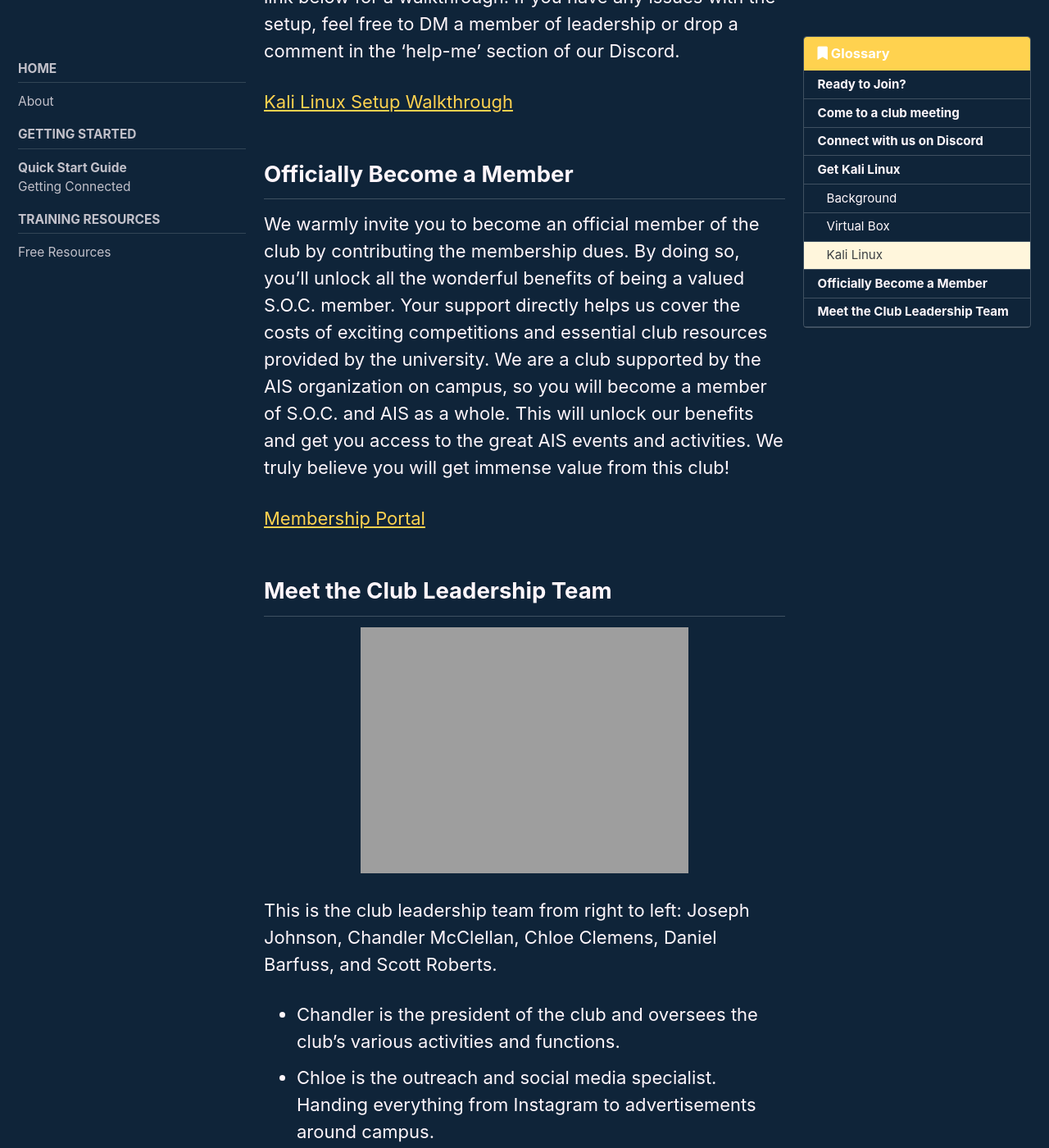
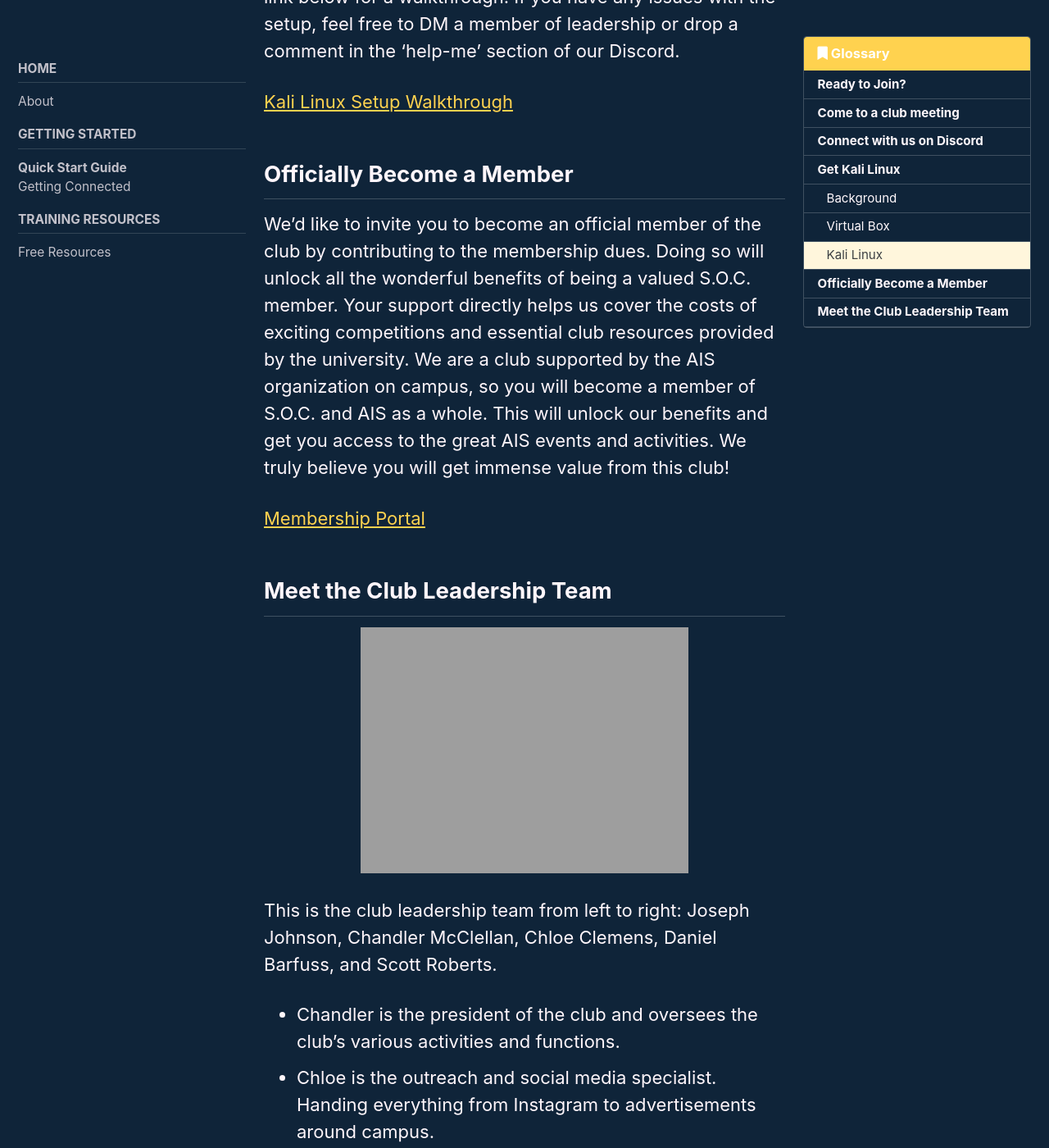
Before and after one commit to USUSOC/ususoc.github.io, a Jekyll site: the page built from _pages/doc_quick-start-guide.md, in a window 1280 px wide and 1400 px high, scrolled down 2126 px. Shown: the whole window at 82% size. Built offline with Jekyll 4.4.1, drawn with Linux system fonts in a browser that asks for light colours; cached includes are drawn as plain includes.

Commit message:
Update doc_quick-start-guide.md

```diff
--- a/_pages/doc_quick-start-guide.md
+++ b/_pages/doc_quick-start-guide.md
@@ -41,7 +41,7 @@ Once you have VirtualBox installed, you will set up your Kali Linux virtual mach
 
 ## Officially Become a Member
 
-We warmly invite you to become an official member of the club by contributing the membership dues. By doing so, you'll unlock all the wonderful benefits of being a valued S.O.C. member. Your support directly helps us cover the costs of exciting competitions and essential club resources provided by the university. We are a club supported by the AIS organization on campus, so you will become a member of S.O.C. and AIS as a whole. This will unlock our benefits and get you access to the great AIS events and activities. We truly believe you will get immense value from this club!
+We'd like to invite you to become an official member of the club by contributing to the membership dues. Doing so will unlock all the wonderful benefits of being a valued S.O.C. member. Your support directly helps us cover the costs of exciting competitions and essential club resources provided by the university. We are a club supported by the AIS organization on campus, so you will become a member of S.O.C. and AIS as a whole. This will unlock our benefits and get you access to the great AIS events and activities. We truly believe you will get immense value from this club!
 
 
 [Membership Portal](https://my.usu.edu/groups/student-organization-for-cybersecurity/page)
@@ -51,7 +51,7 @@ We warmly invite you to become an official member of the club by contributing th
 ![image-center]({{ site.url }}{{ site.baseurl }}/assets/leadership_team.jpg){: .align-center}
 
 
-This is the club leadership team from right to left: Joseph Johnson, Chandler McClellan, Chloe Clemens, Daniel Barfuss, and Scott Roberts.
+This is the club leadership team from left to right: Joseph Johnson, Chandler McClellan, Chloe Clemens, Daniel Barfuss, and Scott Roberts.
 
 * Chandler is the president of the club and oversees the club's various activities and functions.
 * Chloe is the outreach and social media specialist. Handing everything from Instagram to advertisements around campus.
```
